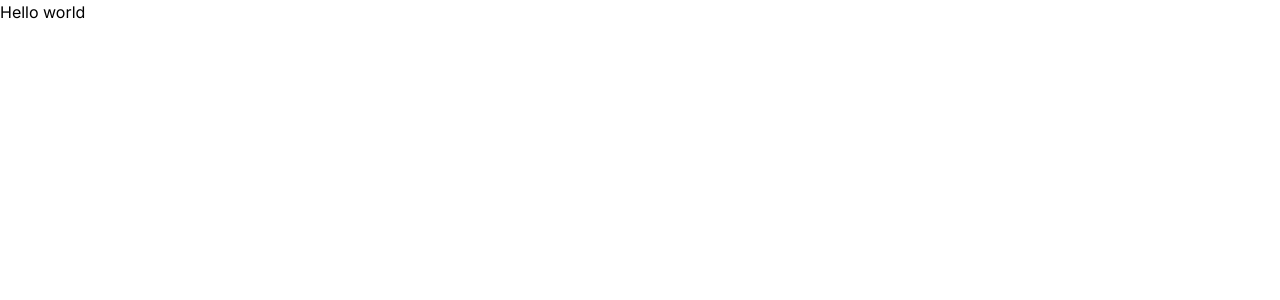
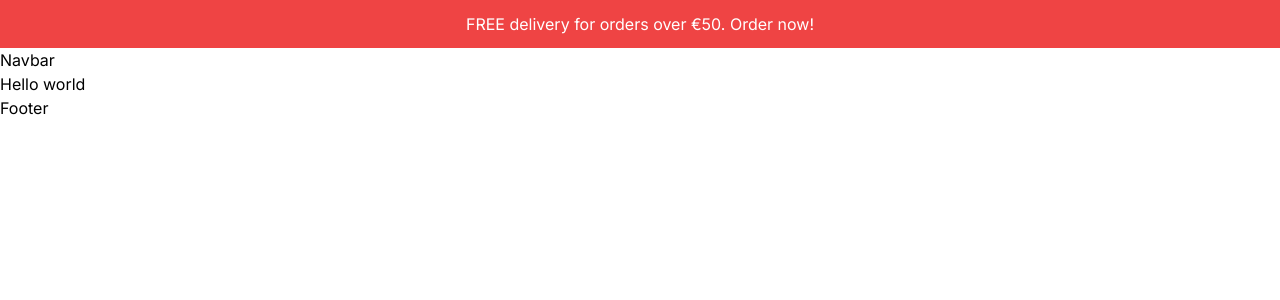
Before and after one commit to federico-init/restaurant-nextjs, a Next.js app: page / in a window 1280 px wide. Shown: the top 300 px of the page. Built offline with nearby package versions, Linux system fonts and the light colour scheme.

Commit message:
chore: layout + notification component

```diff
--- a/src/app/layout.tsx
+++ b/src/app/layout.tsx
@@ -1,6 +1,11 @@
 import type { Metadata } from "next";
 import { Inter } from "next/font/google";
 import "./globals.css";
+
+// components
+import Notification from "@/components/Notification";
+import Navbar from "@/components/Navbar";
+import Footer from "@/components/Footer";
 
 const inter = Inter({ subsets: ["latin"] });
 
@@ -16,7 +21,12 @@ export default function RootLayout({
 }) {
   return (
     <html lang="en">
-      <body className={inter.className}>{children}</body>
+      <body className={inter.className}>
+        <Notification />
+        <Navbar />
+        {children}
+        <Footer />
+      </body>
     </html>
   );
 }
--- /dev/null
+++ b/src/components/Footer.tsx
@@ -0,0 +1,5 @@
+const Footer = () => {
+  return <div>Footer</div>;
+};
+
+export default Footer;
--- /dev/null
+++ b/src/components/Navbar.tsx
@@ -0,0 +1,5 @@
+const Navbar = () => {
+  return <div>Navbar</div>;
+};
+
+export default Navbar;
--- /dev/null
+++ b/src/components/Notification.tsx
@@ -0,0 +1,9 @@
+const Notification = () => {
+  return (
+    <div className="h-12 bg-red-500 text-white px-4 flex items-center justify-center text-center text-sm md:text-base cursor-pointer">
+      FREE delivery for orders over €50. Order now!
+    </div>
+  );
+};
+
+export default Notification;
```
